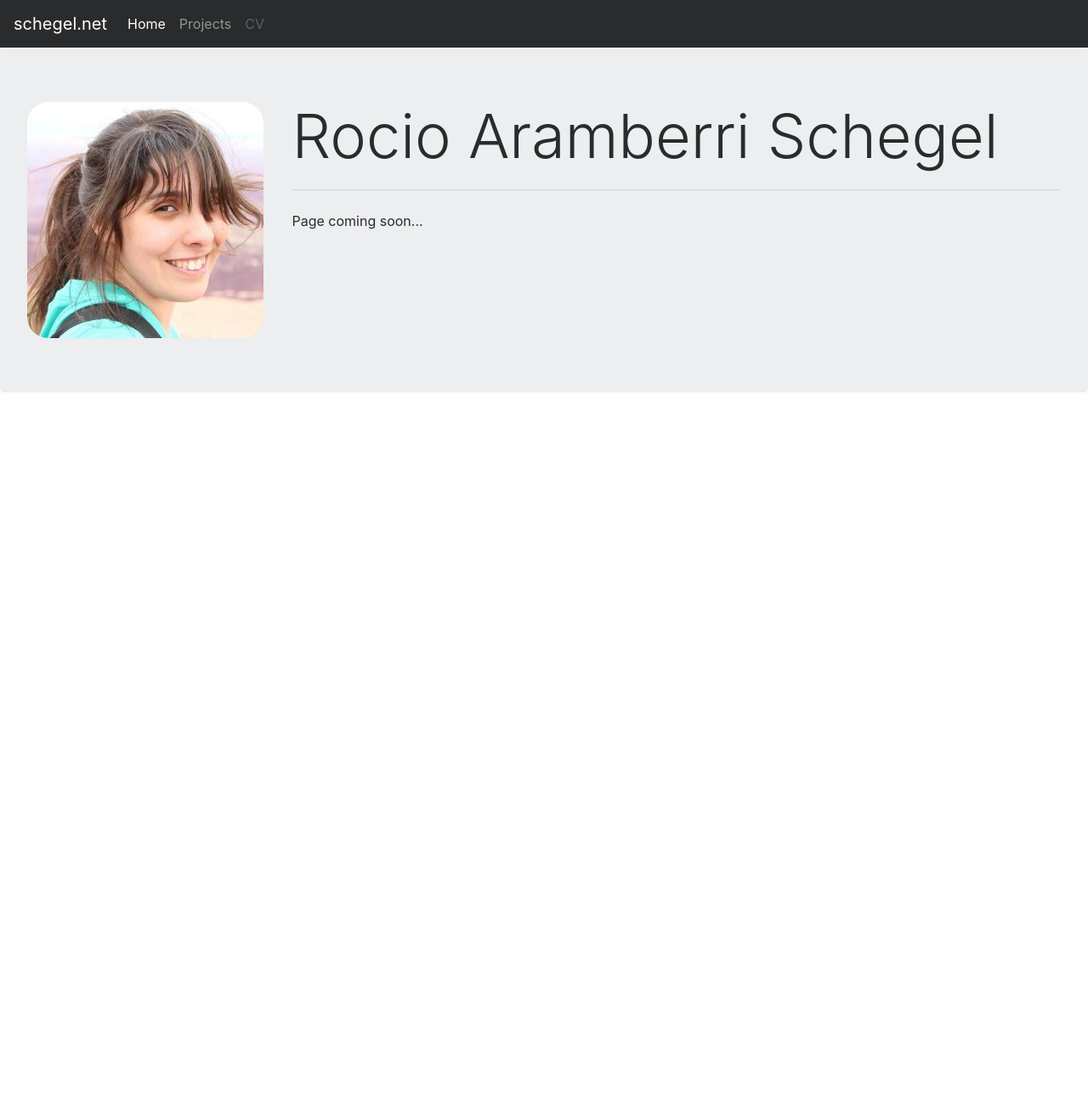
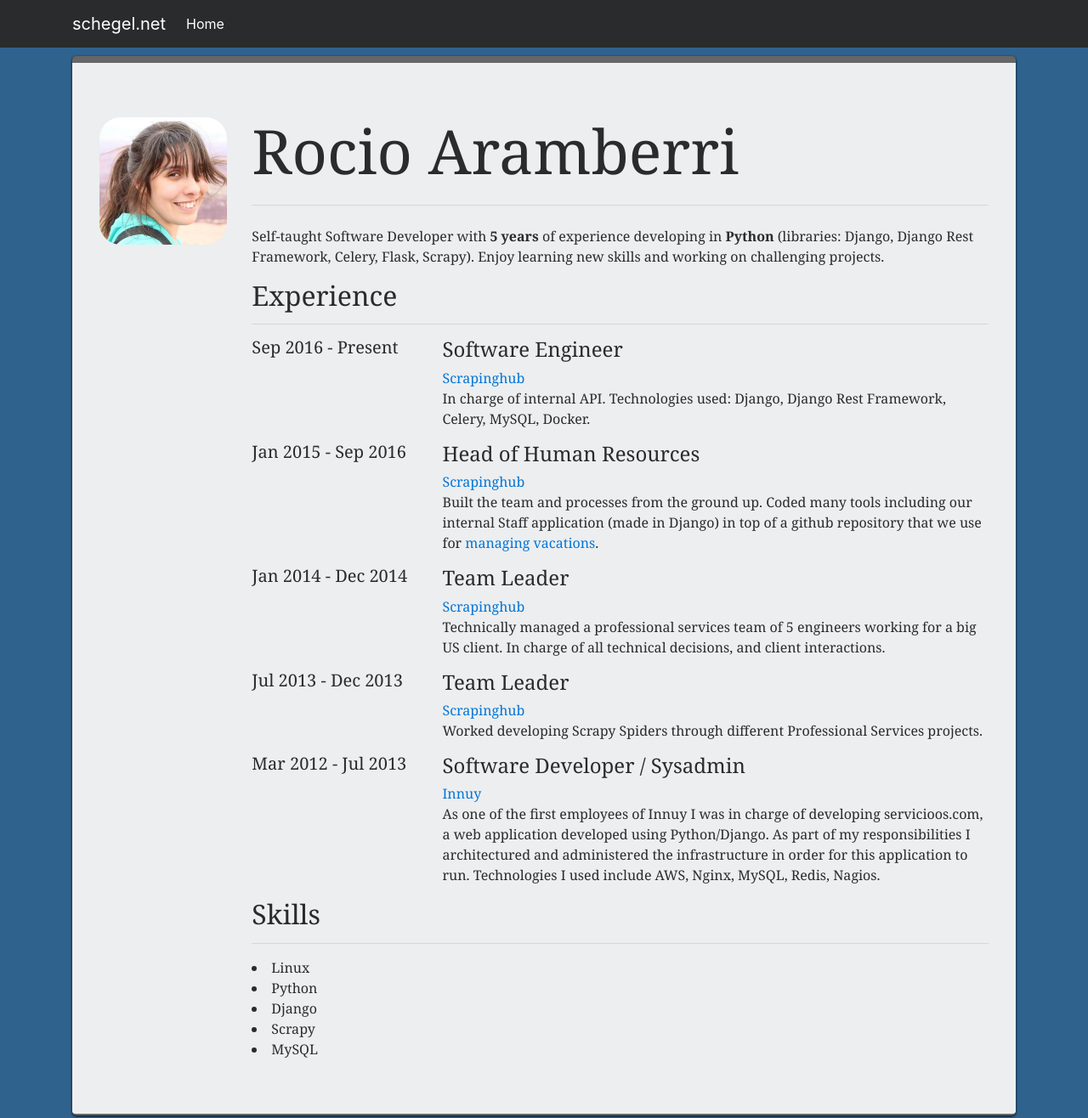
Before and after one commit to rocioar/rocioar.github.io, a plain HTML site: page index.html in a window 1280 px wide. Shown: the whole page at 85% size. Before the commit the page ends 800 px from the top, so only its background shows below. Drawn offline with nearby package versions, Linux system fonts and the light colour scheme.

Commit message:
Add experience to Home Page

```diff
--- a/index.html
+++ b/index.html
@@ -6,11 +6,20 @@
     <title>schegel.net</title>
     <meta name="viewport" content="width=device-width, initial-scale=1, shrink-to-fit=no">
 
+    <style>
+    .jumbotron {
+      border: solid #666;
+      border-width: 8px 0 2px 0;
+      box-shadow: 0 1px 3px #000;
+    }
+    </style>
     <!-- Bootstrap CSS -->
     <link rel="stylesheet" href="https://maxcdn.bootstrapcdn.com/bootstrap/4.0.0-alpha.6/css/bootstrap.min.css" integrity="sha384-rwoIResjU2yc3z8GV/NPeZWAv56rSmLldC3R/AZzGRnGxQQKnKkoFVhFQhNUwEyJ" crossorigin="anonymous">
   </head>
-  <body>
-    <nav class="navbar navbar-toggleable-md navbar-light bg-faded navbar-inverse bg-inverse">
+  <body  style="background-color: #30628e">
+    <header class="navbar navbar-light navbar-toggleable-md bd-navbar navbar-inverse bg-inverse">
+
+    <nav class="container">
       <button class="navbar-toggler navbar-toggler-right" type="button" data-toggle="collapse" data-target="#navbarSupportedContent" aria-controls="navbarSupportedContent" aria-expanded="false" aria-label="Toggle navigation">
         <span class="navbar-toggler-icon"></span>
       </button>
@@ -21,26 +30,86 @@
           <li class="nav-item active">
             <a class="nav-link" href="#">Home <span class="sr-only">(current)</span></a>
           </li>
-          <li class="nav-item">
-            <a class="nav-link" href="#">Projects</a>
-          </li>
-          <li class="nav-item">
-            <a class="nav-link disabled" href="cv/en/">CV</a>
-          </li>
         </ul>
       </div>
     </nav>
+    </header>
+    <div class="container" style='margin-top: 10px; font-family: Georgia, Garamond, "Times New Roman", Times, serif;'>
+          <!-- Jumbotron -->
           <div class="jumbotron">
             <div class="row">
+              <div class="col-2">
+                <img src="static/foto.jpg" style="border-radius: 25px; width:150px">
+              </div>
+              <div class="col-10">
+                <h1 class="display-3">Rocio Aramberri</h1>
+                <hr class="my-4">
+                <p>Self-taught Software Developer with <strong>5 years</strong> of experience developing in <strong>Python</strong> (libraries: Django, Django Rest Framework, Celery, Flask, Scrapy). Enjoy learning new skills and working on challenging projects.
+                </p>
+                <h2>Experience</h2>
+                <hr>
+                <div class="row">
                   <div class="col-3">
-          <img src="static/foto.jpg" style="border-radius: 25px;">
+                    <h5>Sep 2016 - Present</h5>
                   </div>
                   <div class="col-9">
-       <h1 class="display-3">Rocio Aramberri Schegel</h1>
-       <hr class="my-4">
-        <p>Page coming soon... </p>
+                    <h4>Software Engineer</h4>
+                  <a href="http://scrapinghub.com">Scrapinghub</a>
+                  <p>In charge of internal API. Technologies used: Django, Django Rest Framework, Celery, MySQL, Docker.</p>
+                  </div>
+                </div>
+                <div class="row">
+                  <div class="col-3">
+                    <h5>Jan 2015 - Sep 2016</h5>
+                  </div>
+                  <div class="col-9">
+                    <h4>Head of Human Resources</h4>
+                  <a href="http://scrapinghub.com">Scrapinghub</a>
+                  <p>Built the team and processes from the ground up. Coded many tools including our internal Staff application (made in Django) in top of a github repository that we use for <a href=" https://blog.scrapinghub.com/2015/06/08/git-for-managing-vacations/">managing vacations</a>.</p>
+                  </div>
+                </div>
+                <div class="row">
+                  <div class="col-3">
+                    <h5>Jan 2014 - Dec 2014</h5>
+                  </div>
+                  <div class="col-9">
+                    <h4>Team Leader</h4>
+                  <a href="http://scrapinghub.com">Scrapinghub</a>
+                  <p>Technically managed a professional services team of 5 engineers working for a big US client. In charge of all technical decisions, and client interactions.</p>
+                  </div>
+                </div>
+                <div class="row">
+                  <div class="col-3">
+                    <h5>Jul 2013 - Dec 2013</h5>
+                  </div>
+                  <div class="col-9">
+                    <h4>Team Leader</h4>
+                  <a href="http://scrapinghub.com">Scrapinghub</a>
+                  <p>Worked developing Scrapy Spiders through different Professional Services projects.</p>
+                  </div>
+                </div>
+                <div class="row">
+                  <div class="col-3">
+                    <h5>Mar 2012 - Jul 2013</h5>
+                  </div>
+                  <div class="col-9">
+                    <h4>Software Developer / Sysadmin</h4>
+                  <a href="http://innuy.com">Innuy</a>
+                  <p>As one of the first employees of Innuy I was in charge of developing servicioos.com, a web application developed using Python/Django. As part of my responsibilities I architectured and administered the infrastructure in order for this application to run. Technologies I used include AWS, Nginx, MySQL, Redis, Nagios.</p>
+                  </div>
+                </div>
+                <h2>Skills</h2>
+                <hr>
+                <li>Linux</li>
+                <li>Python</li>
+                <li>Django</li>
+                <li>Scrapy</li>
+                <li>MySQL</li>
               </div>
             </div>
           </div>
+          <!-- End Jumbotron -->
+        </div>
+
   </body>
 </html>
```
Lines whose indentation alone changed are shown as unchanged.
